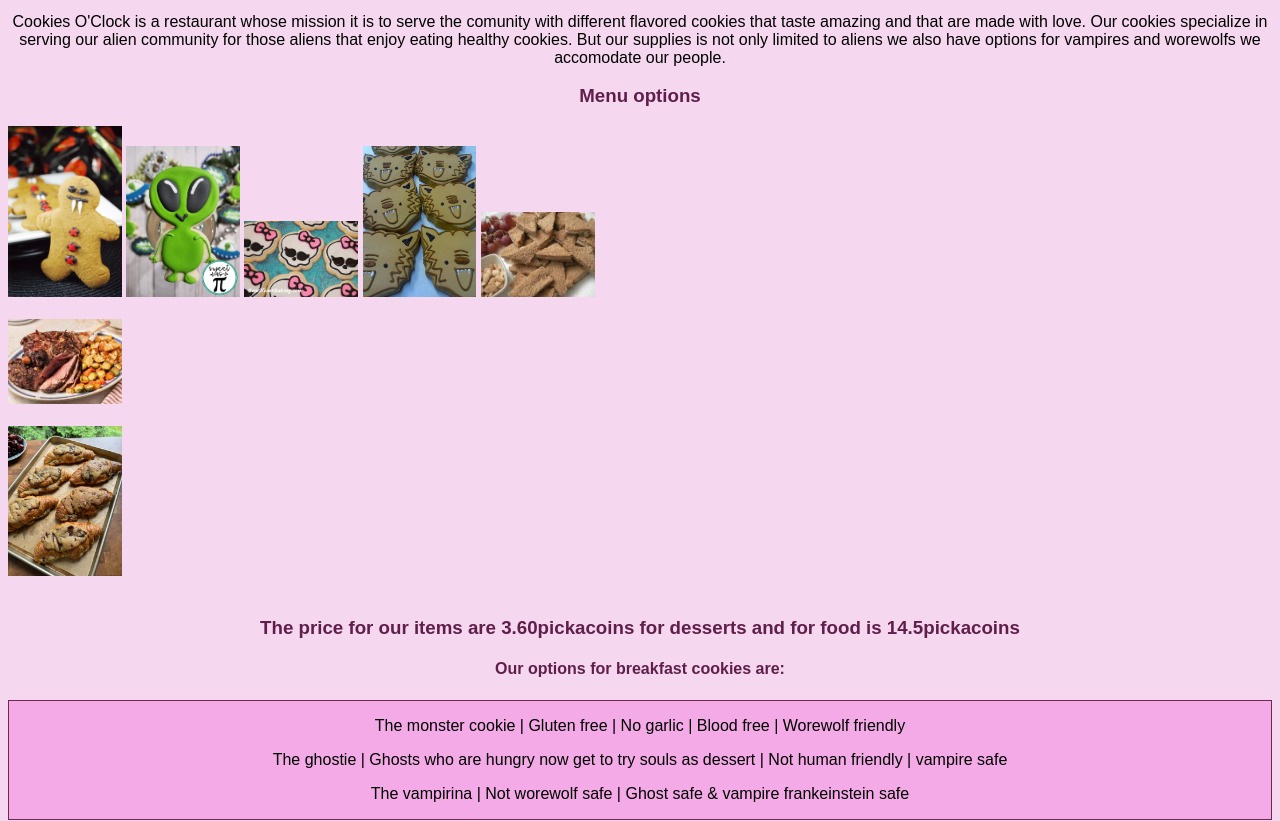
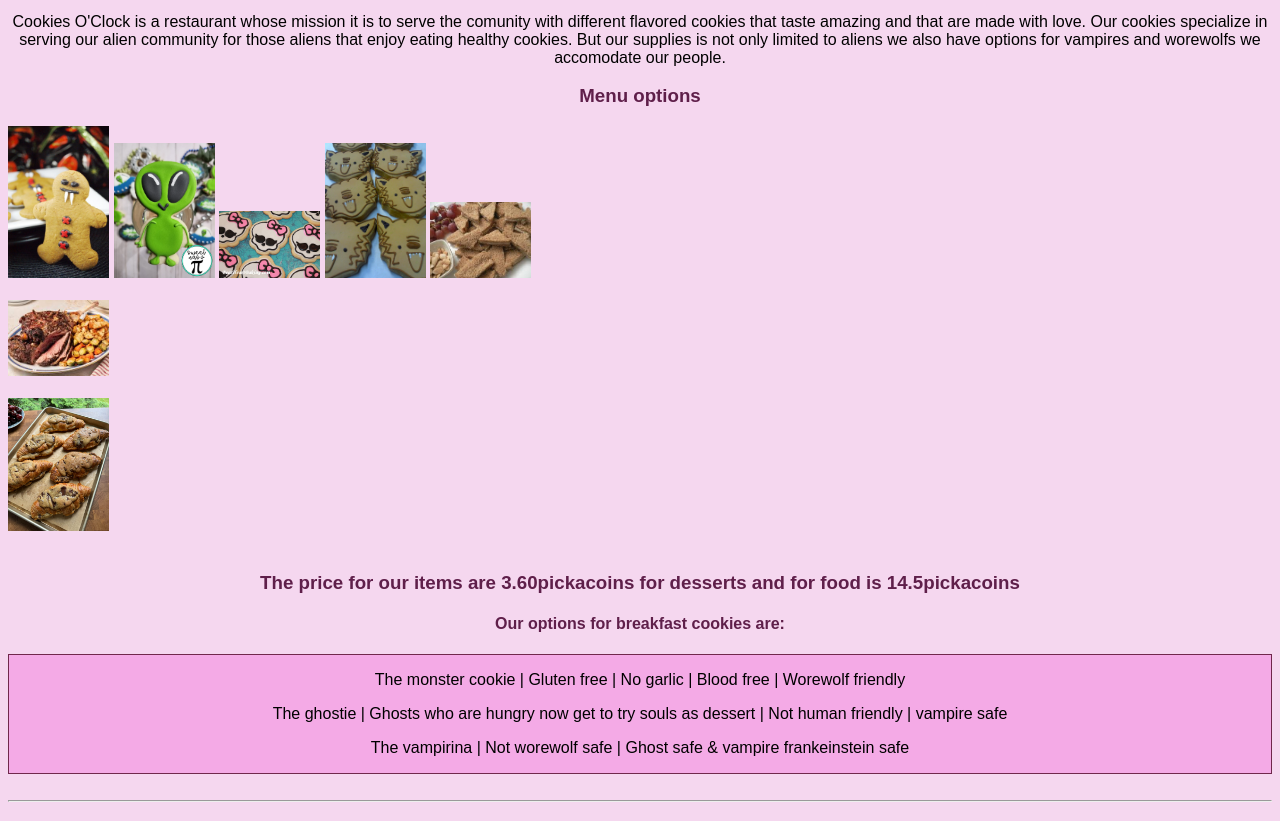
Before and after one commit to fren993/citytech_comp, a plain HTML site: page index.html in a window 1280 px wide. Shown: the part 660-1481 px from the top of the page. Drawn offline with Linux system fonts and the light colour scheme; a web font is replaced by a local one.

Commit message:
j6 yftcgjn

```diff
--- a/index.html
+++ b/index.html
@@ -39,15 +39,15 @@
 
         <a name="menu" >
           <h3>Menu options</h3>
-          <img src="Gingerbread Vampires1.png" alt="Gingerbread cookie" width="9%" height="9%"/>
+          <img src="Gingerbread Vampires1.png" alt="Gingerbread cookie" width="8%" height="8%"/>
 
-          <img src="il_570xN.4667813304_j1sj.png" alt="Gingerbread cookie" width="9%" height="9%"/>
-          <img src="monsterhigh.png" alt="Gingerbread cookie"width="9%" height="9%"/>
-          <img src="werewolf.png" alt="Gingerbread cookie" width="9%" height="9%"/>
+          <img src="il_570xN.4667813304_j1sj.png" alt="Gingerbread cookie" width="8%" height="8%"/>
+          <img src="monsterhigh.png" alt="Gingerbread cookie"width="8%" height="8%"/>
+          <img src="werewolf.png" alt="Gingerbread cookie" width="8%" height="8%"/>
 
-          <img src="fod.png" alt="Gingerbread cookie" width="9%" height="9%"/><br><br>
-          <img src="fpodpdf.png" alt="Gingerbread cookie" width="9%" height="9%"/><br><br>
-          <img src="croousin.png" alt="Gingerbread cookie" width="9%" height="9%"/><br><br>
+          <img src="fod.png" alt="Gingerbread cookie" width="8%" height="8%"/><br><br>
+          <img src="fpodpdf.png" alt="Gingerbread cookie" width="8%" height="8%"/><br><br>
+          <img src="croousin.png" alt="Gingerbread cookie" width="8%" height="8%"/><br><br>
 
 
           <h3>The price for our items are 3.60pickacoins for desserts and for food is 14.5pickacoins</h3>
```
